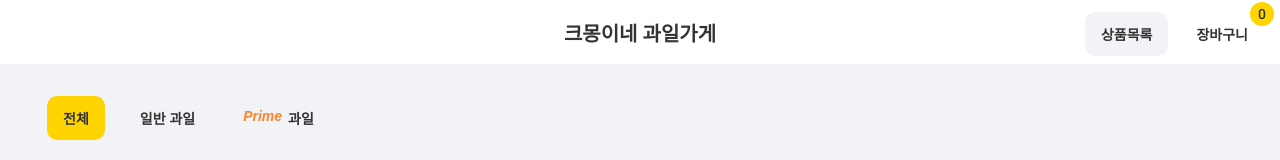
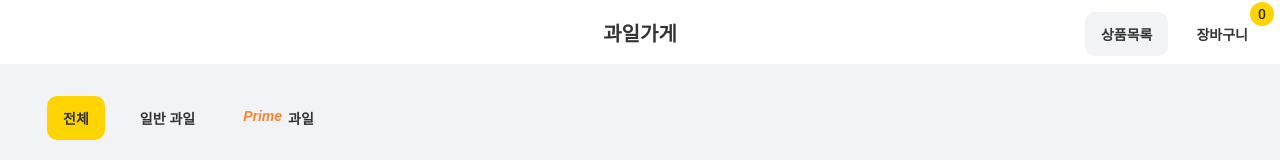
Before and after one commit to iiinhochoiii/react_context_api_practice, a React (Create React App) app: page / in a window 1280 px wide. Shown: the top 160 px of the page. Built offline with nearby package versions, Linux system fonts and the light colour scheme; data requests are answered from the project's data file.

Commit message:
feat: readme 수정 및 header text 수정

```diff
--- a/src/components/organisms/Header/index.tsx
+++ b/src/components/organisms/Header/index.tsx
@@ -12,7 +12,7 @@ const Header = () => {
   return (
     <S.Header>
       <S.Container>
-        <S.HeaderText>크몽이네 과일가게</S.HeaderText>
+        <S.HeaderText>과일가게</S.HeaderText>
         <S.ButtonWrap>
           <Button
             buttonType={path === '/' ? 'Default' : 'Normal'}
```
Also changed, not shown: 1 other file (tests, documents, lock files or other folders).
